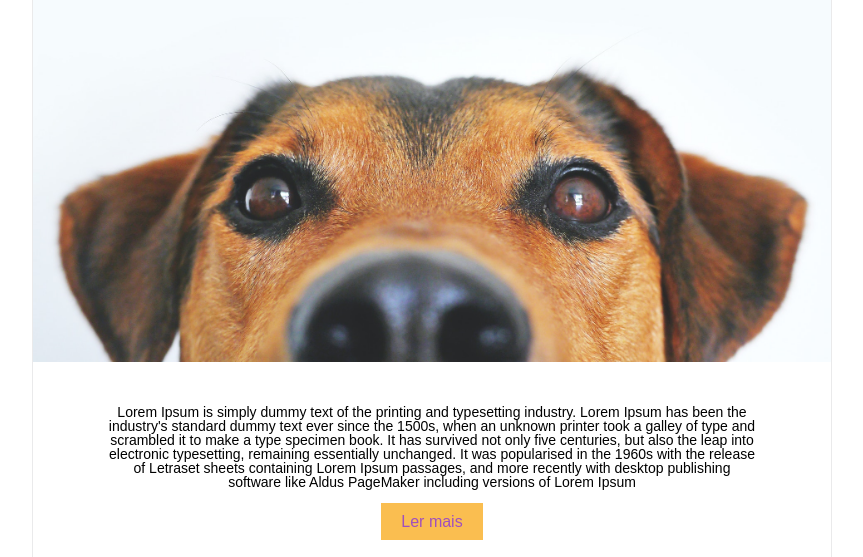
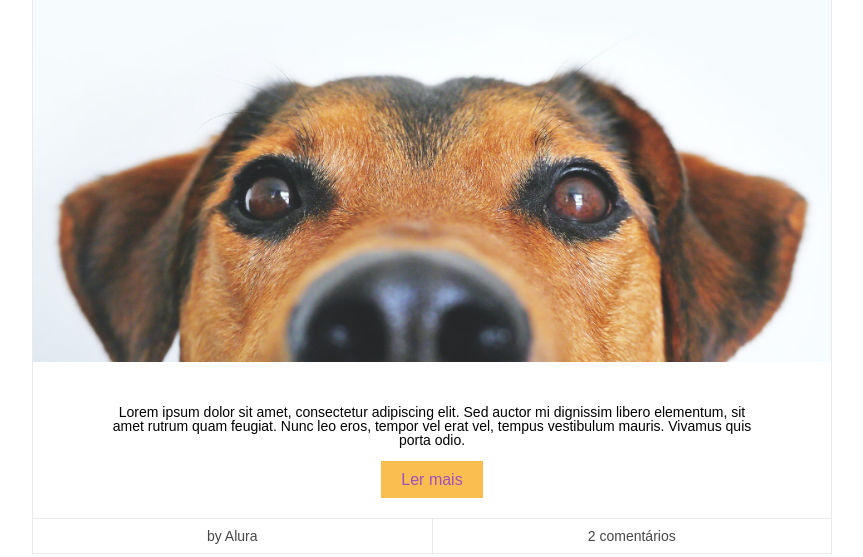
Before and after one commit to camilamachado/project-sass, a plain HTML site: page index.html in a window 1280 px wide. Shown: the part 567-1124 px from the top of the page, without its empty margins (208-1071 px from the left). Drawn offline with Linux system fonts and the light colour scheme.

Commit message:
fix (main__details): Corrigindo estrutura HTML do main__details

```diff
--- a/index.html
+++ b/index.html
@@ -46,23 +46,15 @@
                     <span class="main__tag">Cães</span>
                 </div>
                 <div class="main__details">
-                    <img src="assets/img/dog.jpg" alt="Cachorro" class="main__img">
-                    <p class="main__description">
-                        Lorem Ipsum is simply dummy text of the printing and typesetting industry. Lorem Ipsum has been
-                        the industry's standard dummy text ever since the 1500s, when an unknown printer took a galley
-                        of type and scrambled it to make a type specimen book. It has survived not only five centuries,
-                        but also the leap into electronic typesetting, remaining essentially unchanged. It was
-                        popularised in the 1960s with the release of Letraset sheets containing Lorem Ipsum passages,
-                        and more recently with desktop publishing software like Aldus PageMaker including versions of
-                        Lorem Ipsum
-                    </p>
+                    <img src="assets/img/dog.jpg" alt="Cachorro" class="main__img" />
+                    <p class="main__description">Lorem ipsum dolor sit amet, consectetur adipiscing elit. Sed auctor mi dignissim libero elementum, sit amet rutrum quam feugiat. Nunc leo eros, tempor vel erat vel, tempus vestibulum mauris. Vivamus quis porta odio.</p>
                     <a href="#" class="main__btn">Ler mais</a>
                     <div class="main__info">
                         <div class="main__author">
                             <p class="main__p">by Alura</p>
-                            <div class="main__comments">
-                                <a href="#" class="main__a">2 comentários</a>
-                            </div>
+                        </div>
+                        <div class="main__comments">
+                            <a href="#" class="main__a">2 comentários</a>
                         </div>
                     </div>
                 </div>
```
